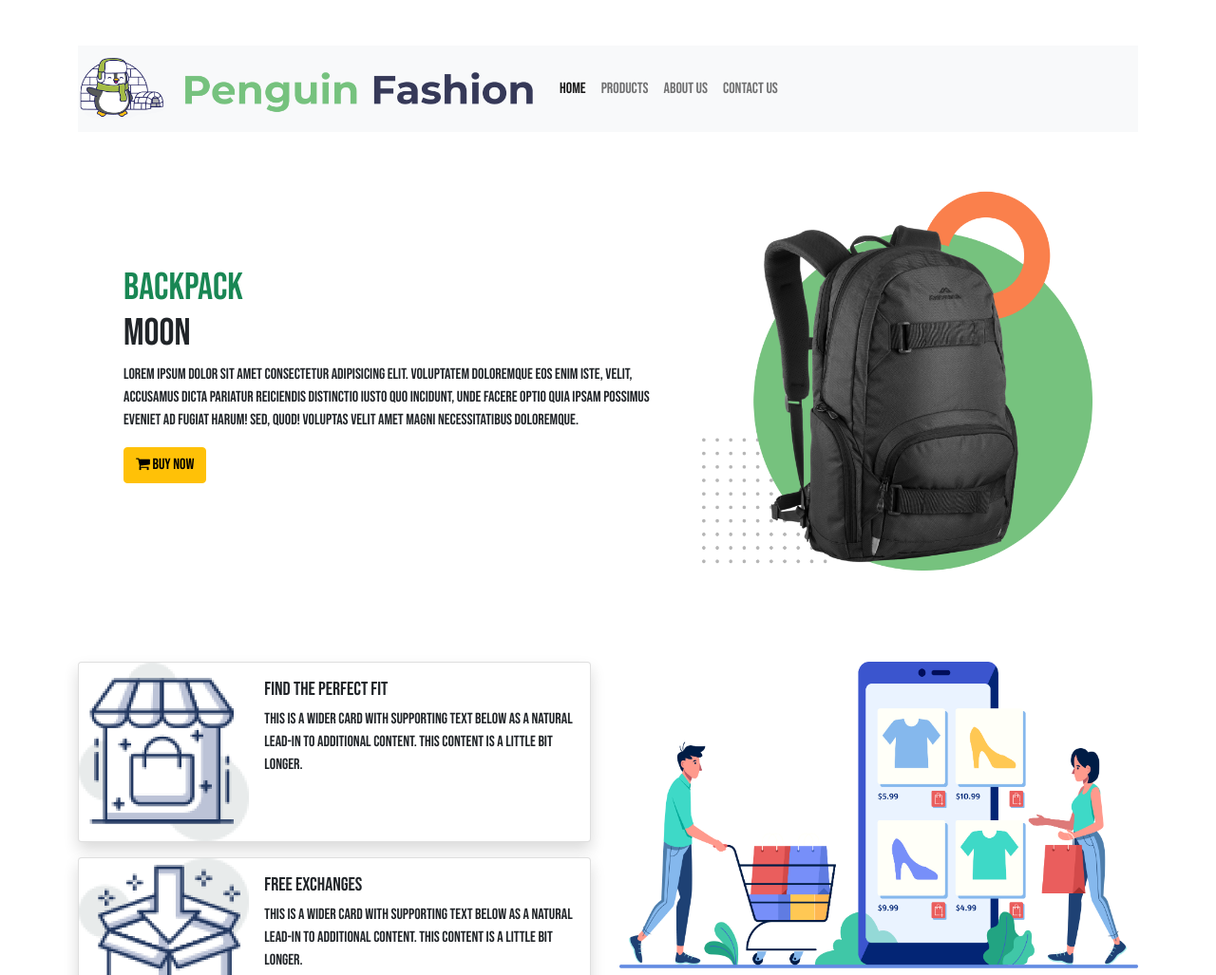
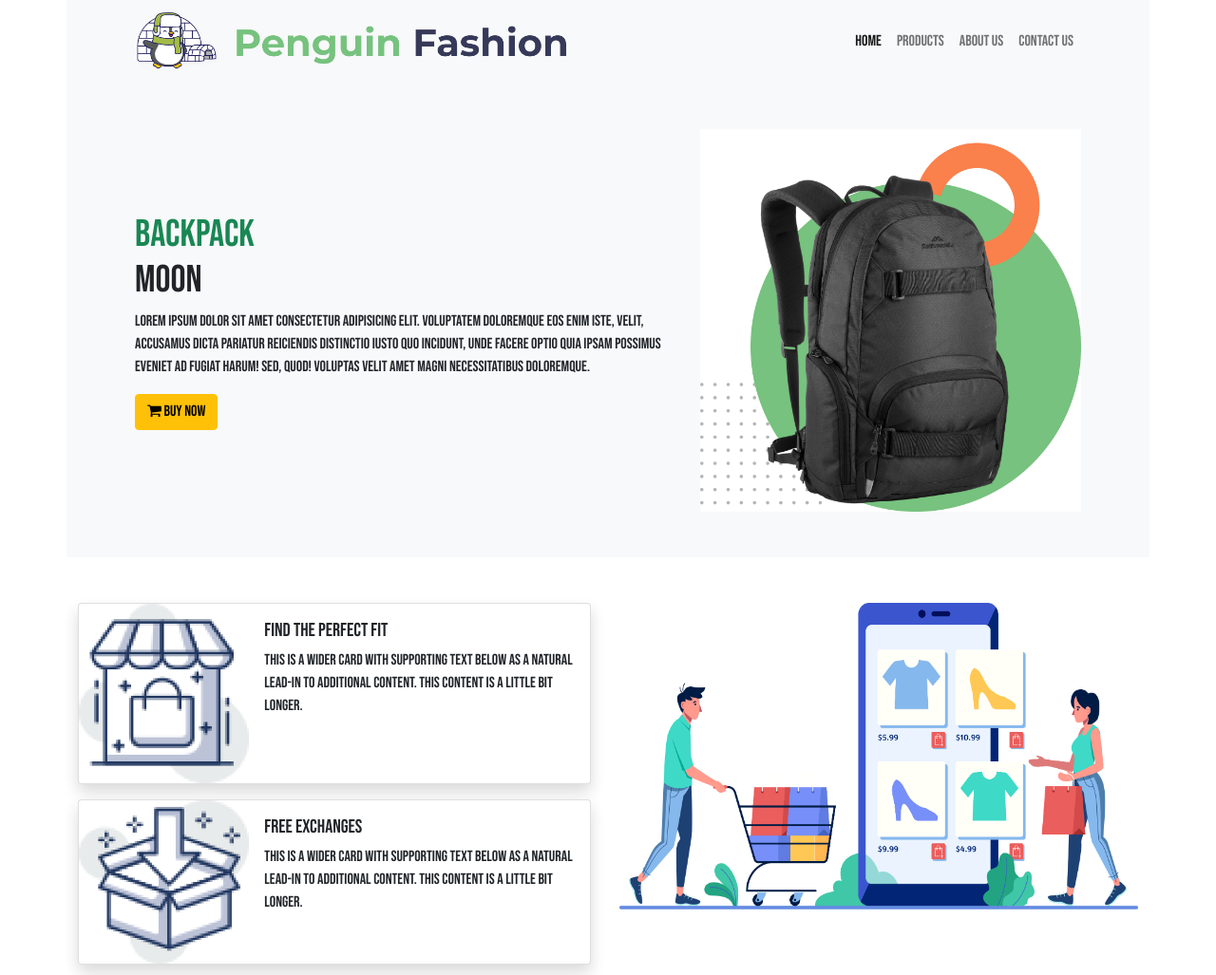
Before and after one commit to mohammad-zakaria/ph-assignment2, a plain HTML site: page index.html in a window 1280 px wide. Shown: the top 1027 px of the page at 95% size. Drawn offline with Linux system fonts and the light colour scheme.

Commit message:
respositioned navbar

```diff
--- a/index.html
+++ b/index.html
@@ -14,25 +14,45 @@
 </head>
 
 <body>
-    <header class="container mt-5">
+    <!-- Header Section -->
+    <header class="container g-4 bg-light">
+        <section class="container">
             <nav class="navbar navbar-expand-lg navbar-light bg-light">
-            <a class="navbar-brand" href="#">
-                <img class="img-fluid" src="./images/icon/Logo.png" alt="">
-            </a>
-            <button class="navbar-toggler" type="button" data-toggle="collapse" data-target="#navbarNavAltMarkup"
-                aria-controls="navbarNavAltMarkup" aria-expanded="false" aria-label="Toggle navigation">
+                <div class="container-fluid justify-content-between">
+                    <a class="navbar-brand" href="#"><img src="./images/icon/Logo.png" alt="" class="img-fluid"></a>
+                    <button class="navbar-toggler" type="button" data-bs-toggle="collapse"
+                        data-bs-target="#navbarNavDropdown" aria-controls="navbarNavDropdown" aria-expanded="false"
+                        aria-label="Toggle navigation">
                         <span class="navbar-toggler-icon"></span>
                     </button>
-            <div class="collapse navbar-collapse" id="navbarNavAltMarkup">
-                <div class="navbar-nav">
-                    <a class="nav-link active" href="#">Home <span class="sr-only"></span></a>
+                    <div class="collapse navbar-collapse" id="navbarNavDropdown">
+                        <ul class="navbar-nav ms-auto">
+                            <li class="nav-item">
+                                <a class="nav-link active" aria-current="page" href="#">Home</a>
+                            </li>
+                            <li class="nav-item">
                                 <a class="nav-link" href="#">Products</a>
+                            </li>
+                            <li class="nav-item">
                                 <a class="nav-link" href="#">About us</a>
-                    <a class="nav-link" href="#" tabindex="-1" aria-disabled="true">Contact us</a>
+                            </li>
+                            <li class="nav-item">
+                                <a class="nav-link" href="#" role="button"
+                                    data-bs-toggle="dropdown" aria-expanded="false">
+                                    Contact us
+                                </a>
+                                <!-- <ul class="dropdown-menu" aria-labelledby="navbarDropdownMenuLink">
+                                    <li><a class="dropdown-item" href="#">Action</a></li>
+                                    <li><a class="dropdown-item" href="#">Another action</a></li>
+                                    <li><a class="dropdown-item" href="#">Something else here</a></li>
+                                </ul> -->
+                            </li>
+                        </ul>
                     </div>
                 </div>
             </nav>
 
+        </section>
         <div id="carouselExampleSlidesOnly" class="carousel slide" data-bs-ride="carousel">
             <div class="carousel-inner">
                 <div class="carousel-item active">
@@ -57,10 +77,9 @@
         </div>
     <!-- Ended Carousel -->
     </header>
-    <!-- Navbar Ended -->
+    <!-- Header Ended -->
 
-    <!-- Section for Main Started and Card Section -->
-    <main>
+    <!--  Card Section -->
     <section class="container mt-5">
         <div class="row">
             <div class="col-md-6">
@@ -106,15 +125,13 @@
                         </div>
                     </div>
                 </div>
-
-
             </div>
             <div class="col-md-6">
                 <img src="./images/icon/XMLID.png" class="img-fluid" alt="">
             </div>
         </div>
     </section>
-        <!-- Casual Bag Item -->
+    <main>
         <section class="container m-5">
             <h2>CASUAL BACKPACKS</h2>
             <div class="row row-cols-1 row-cols-md-3 g-4">
@@ -231,9 +248,11 @@
         </section>
 
     </main>
+    <!-- Casual Bag Item -->
+
 
     <!-- footer  -->
-    <footer>
+    <footer class="container mt-5">
         <p class="d-flex justify-content-center">&copy;2022 Developed By Zakariyya, All Right Reserved</p>
     </footer>
 
```
Lines whose indentation alone changed are shown as unchanged.
